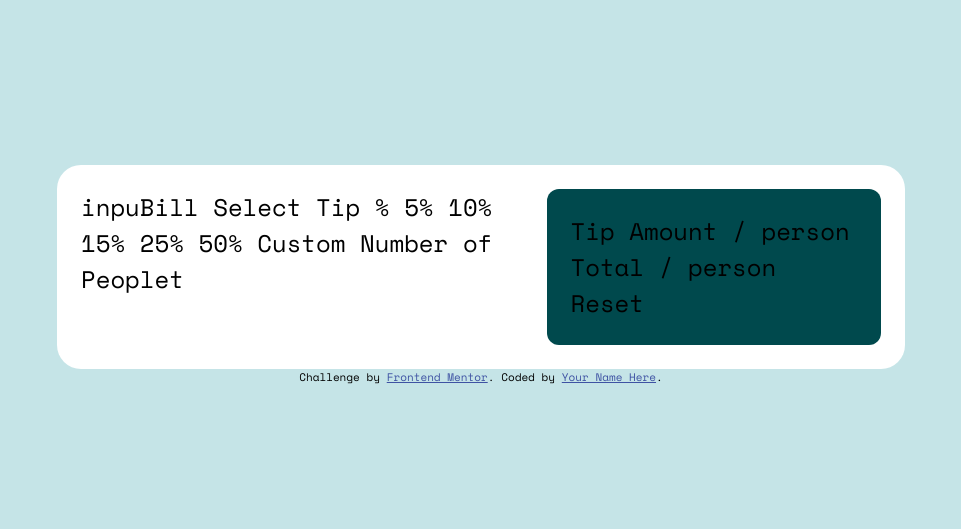
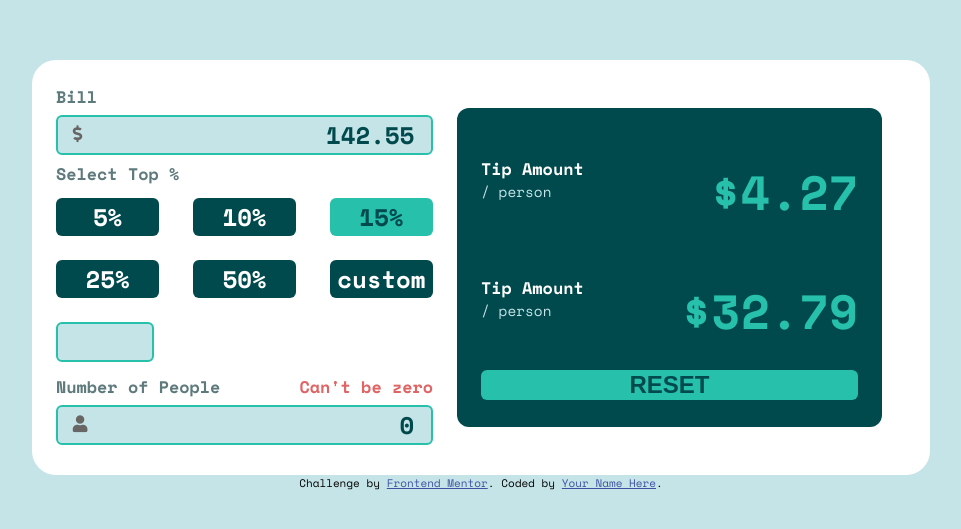
Before and after one commit to xav03tv/tip_calculator, a plain HTML site: page index.html in a window 1280 px wide. Shown: the part 133-662 px from the top of the page, without its empty margins (159-1120 px from the left). Drawn offline with nearby package versions, Linux system fonts and the light colour scheme.

Commit message:
premiere version de la maquette html/css

```diff
--- a/index.html
+++ b/index.html
@@ -6,6 +6,7 @@
 
   <link rel="icon" type="image/png" sizes="32x32" href="./images/favicon-32x32.png">
   <link rel="stylesheet" href="style.css">
+  <link rel="stylesheet" href="https://cdnjs.cloudflare.com/ajax/libs/font-awesome/5.15.3/css/all.min.css">
 
   <title>Frontend Mentor | Tip calculator app</title>
 
@@ -19,26 +20,71 @@
 
   <div class="tipCalculator">
     <div class="tcInput">
-      inpuBill
+      <form>
+        <div class="form-control">
+          <div class="form-control-infos">
+            <label for="">Bill</label>
 
-      Select Tip %
-      5%
-      10%
-      15%
-      25%
-      50%
-      Custom
+          </div>
+          <div class="input">
+            <input class="form-input iconuser" type="text" value="142.55">
+            <i class="fa fa-dollar-sign fa-lg" aria-hidden="true"></i>
+          </div>
+        </div>
 
-      Number of Peoplet
+        <div class="form-control">
+          <div class="form-control-infos">
+            <label for="">Select Top %</label>
+
+          </div>
+          <div class="input-button">
+            <button>5%</button>
+            <button>10%</button>
+            <button class="selected">15%</button>
+            <button>25%</button>
+            <button>50%</button>
+            <button>custom</button>
+            <input class="form-input" type="text">
+
+          </div>
+        </div>
+
+        <div class="form-control">
+          <div class="form-control-infos">
+            <label for="">Number of People</label>
+            <span class="form-control-error">Can't be zero</span>
+          </div>
+          <div class="input">
+            <input class="form-input iconuser" type="text" value="0">
+            <i class="fa fa-user fa-lg" aria-hidden="true"></i>
+          </div>
+        </div>
+      </form>
+
+
     </div>
     <div class="tcOutput">
-      Tip Amount
-  / person
+      <div class="calculZone">
+        <div class="description">
+          <p>Tip Amount</p>
+          <p>/ person</p>
+        </div>
+        <div class="response">
+          $4.27
+        </div>
+      </div>
 
-  Total
-  / person
+      <div class="calculZone">
+        <div class="description">
+          <p>Tip Amount</p>
+          <p>/ person</p>
+        </div>
+        <div class="response">
+          $32.79
+        </div>
+      </div>
 
-  Reset
+      <button class="reset">RESET</button>
     </div>
   </div>
 
--- a/style.css
+++ b/style.css
@@ -8,6 +8,7 @@
     --light_grayish_cyan : hsl(185, 41%, 84%);
     --light_grayish_cyan_oppac: hsl(189, 41%, 97%);
     --white : hsl(0, 0%, 100%);
+    --error : rgb(223, 100, 100);
 
     --font_family : 'Space Mono', monospace;
 
@@ -36,17 +37,171 @@ body{
 
     border-radius: var(--base_size);
 
-    width:800px;
+    width:850px;
     padding: var(--base_size);
 
     display: flex;
     flex-direction: row;
 }
 
+.tcInput{
+    width: 50%;
+    display: flex;
+    flex-direction: column;
+    justify-content: space-between
+}
+
 .tcOutput{
+    display: flex;
+    flex-direction: column;
+
+    width: 50%;
     background-color: var(--very_dark_cyan);
 
     border-radius: calc(var(--base_size)/2);
 
+    margin: var(--base_size);
     padding: var(--base_size);
+
 }
+
+.form-control{
+    display: flex;
+    flex-direction: column;
+}
+
+.form-control-infos{
+    font-size: 0.7em;
+    font-weight: 700;
+
+    display: flex;
+    justify-content: space-between;
+}
+
+.form-control-infos label{
+    color : var(--dark_grayish_cyan);
+}
+
+.form-control-error{
+    color : var(--error)
+}
+
+.input{
+
+    margin: 0.25em 0;
+
+    display: flex;
+    justify-content: space-between;
+    align-items: center;
+
+    position: relative;
+
+}
+
+
+
+.form-input{
+    border-radius : 0.25em;
+    border: 2px solid var(--color_primary);
+
+    background-color: var(--light_grayish_cyan);
+
+    text-align: right;
+    font-size: 1em;
+    font-family: var(--font_family);
+    font-weight: 700;
+    color: var(--very_dark_cyan);
+
+    padding: 0 0.7em 0 1.2em ;
+
+    width: 100%;
+
+
+
+}
+
+.input .fa{
+    color: rgb(104, 101, 101);
+    position: absolute;
+    left: 1em;
+    font-size: 0.7em;
+}
+
+.input-button{
+    display: flex;
+    flex-wrap: wrap;
+    justify-content: space-between;
+
+}
+
+.input-button button{
+background-color: var(--very_dark_cyan);
+
+border-radius : 0.25em;
+border : none;
+
+color:var(--white);
+font-size: 1em;
+font-weight: 700;
+font-family: var(--font_family);
+
+width: 4.3em;
+margin: 0.5em 0
+}
+
+.input-button button:hover{
+    background-color: var(--color_primary);
+
+}
+
+
+.input-button .selected{
+    background-color: var(--color_primary);
+
+    color: var(--very_dark_cyan);
+
+}
+
+.input-button .form-input{
+    width: 2em;
+    margin: 0.5em 0
+}
+
+.calculZone{
+    display: flex;
+    justify-content: space-between;
+    padding: 1em 0;
+}
+
+.calculZone .description p{
+    margin:0;
+    padding: 0;;
+}
+
+.calculZone p:first-child{
+    font-size: 0.7em;
+    font-weight: 700;
+    color : var(--white);
+}
+.calculZone p:last-child{
+    font-size: 0.6em;
+    color:var(--light_grayish_cyan)
+}
+
+.calculZone .response{
+    font-size: 2em;
+    font-weight: 700;
+    color : var(--color_primary)
+}
+
+.reset{
+    background-color: var(--color_primary);
+
+    border: none;
+    border-radius: 0.25em;
+
+    color: var(--very_dark_cyan);
+    font-size: 1em;
+    font-weight: 700;
+
+}
```
Also changed, not shown: TODO.MD (added, +18 -0 lines).
